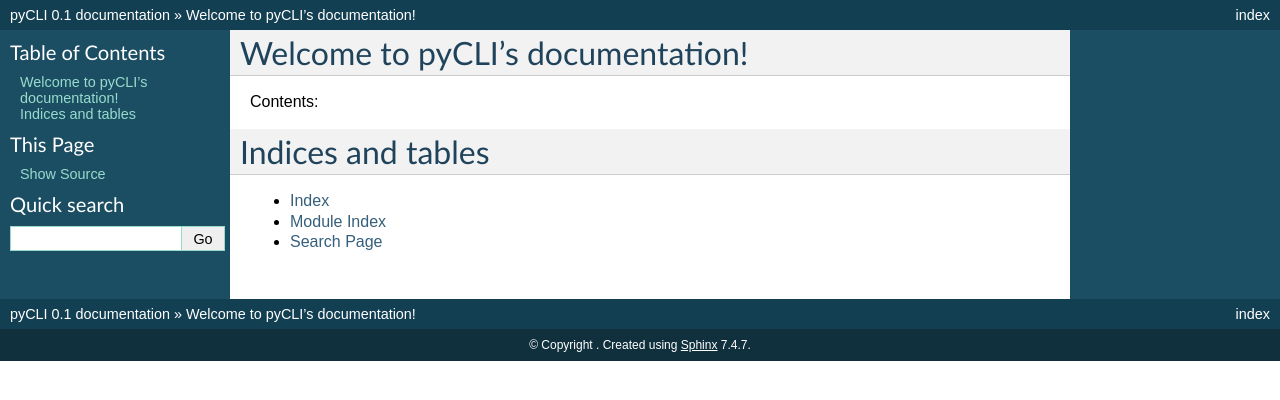
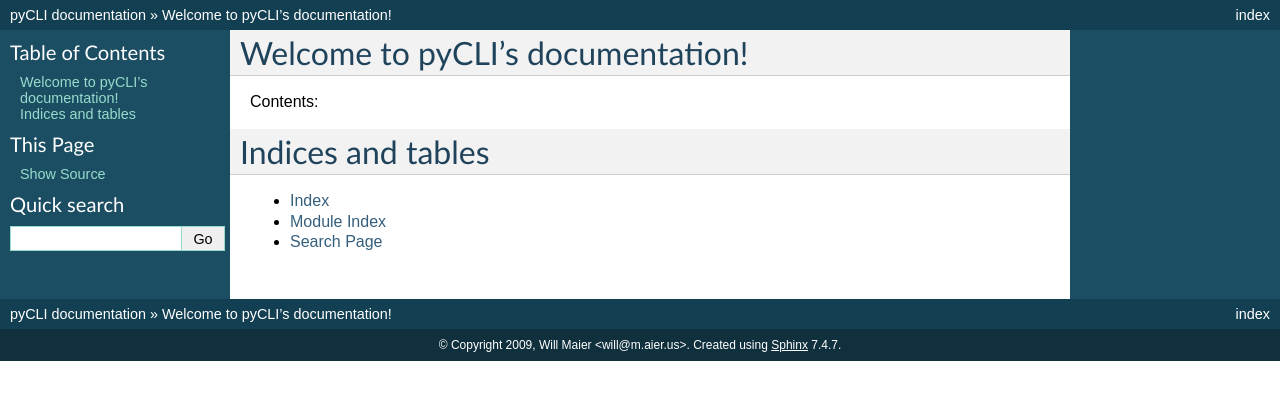
Before and after one commit to whilp/cli, a Sphinx documentation site: the page built from docs/index.txt, in a window 1280 px wide. Shown: the top 400 px of the page. Built offline with Sphinx 7.4.7, drawn with Linux system fonts in a browser that asks for light colours; the version number could not be read and is left out.

Commit message:
Make version stuff work; add copyright.

```diff
--- a/docs/conf.py
+++ b/docs/conf.py
@@ -12,6 +12,8 @@
 # serve to show the default.
 
 import sys, os
+
+import cli
 
 # If extensions (or modules to document with autodoc) are in another directory,
 # add these directories to sys.path here. If the directory is relative to the
@@ -38,16 +40,16 @@
 
 # General information about the project.
 project = u'pyCLI'
-copyright = u''
+copyright = u'2009, Will Maier <will@m.aier.us>'
 
 # The version info for the project you're documenting, acts as replacement for
 # |version| and |release|, also used in various other places throughout the
 # built documents.
 #
 # The short X.Y version.
-version = '0.1'
+version = cli.__version__
 # The full version, including alpha/beta/rc tags.
-release = '0.1'
+release = cli.__version__
 
 # The language for content autogenerated by Sphinx. Refer to documentation
 # for a list of supported languages.
```
